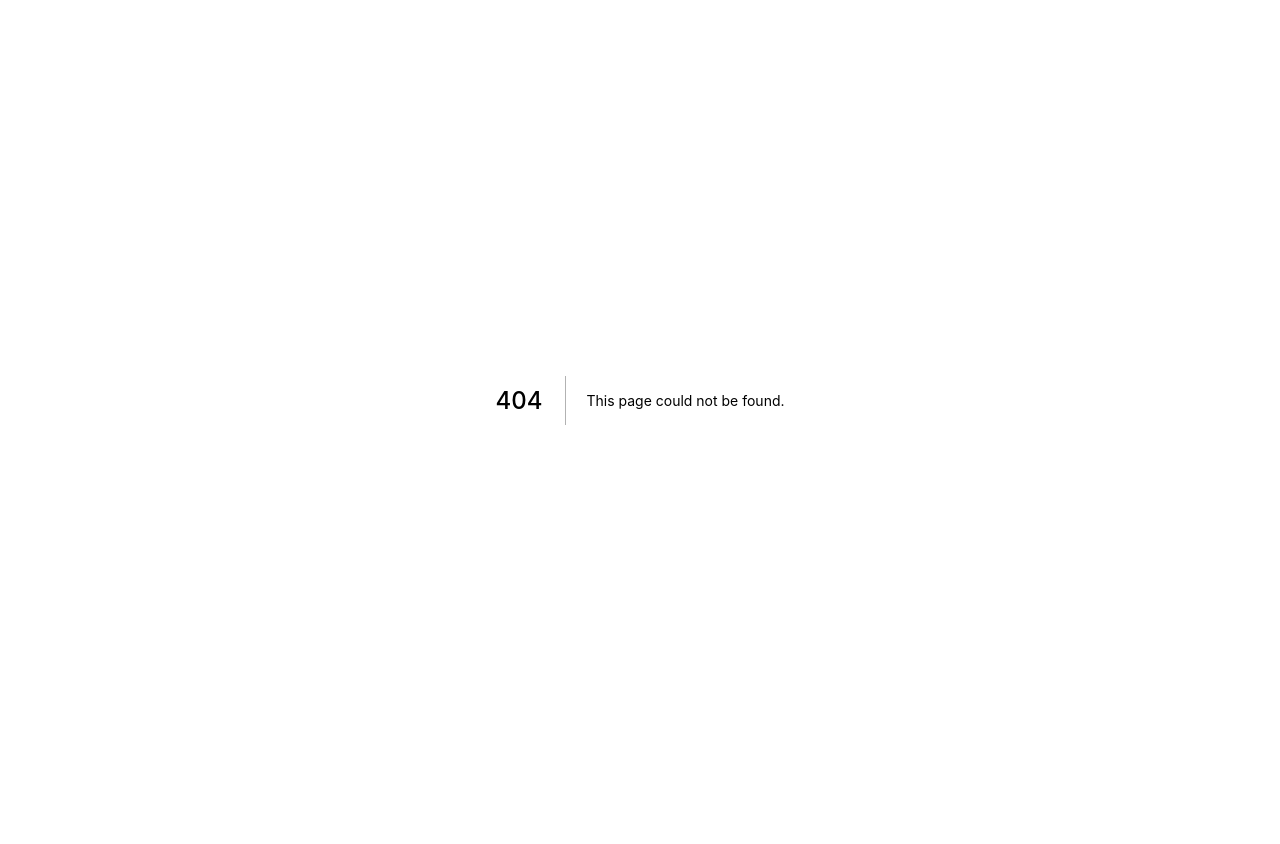
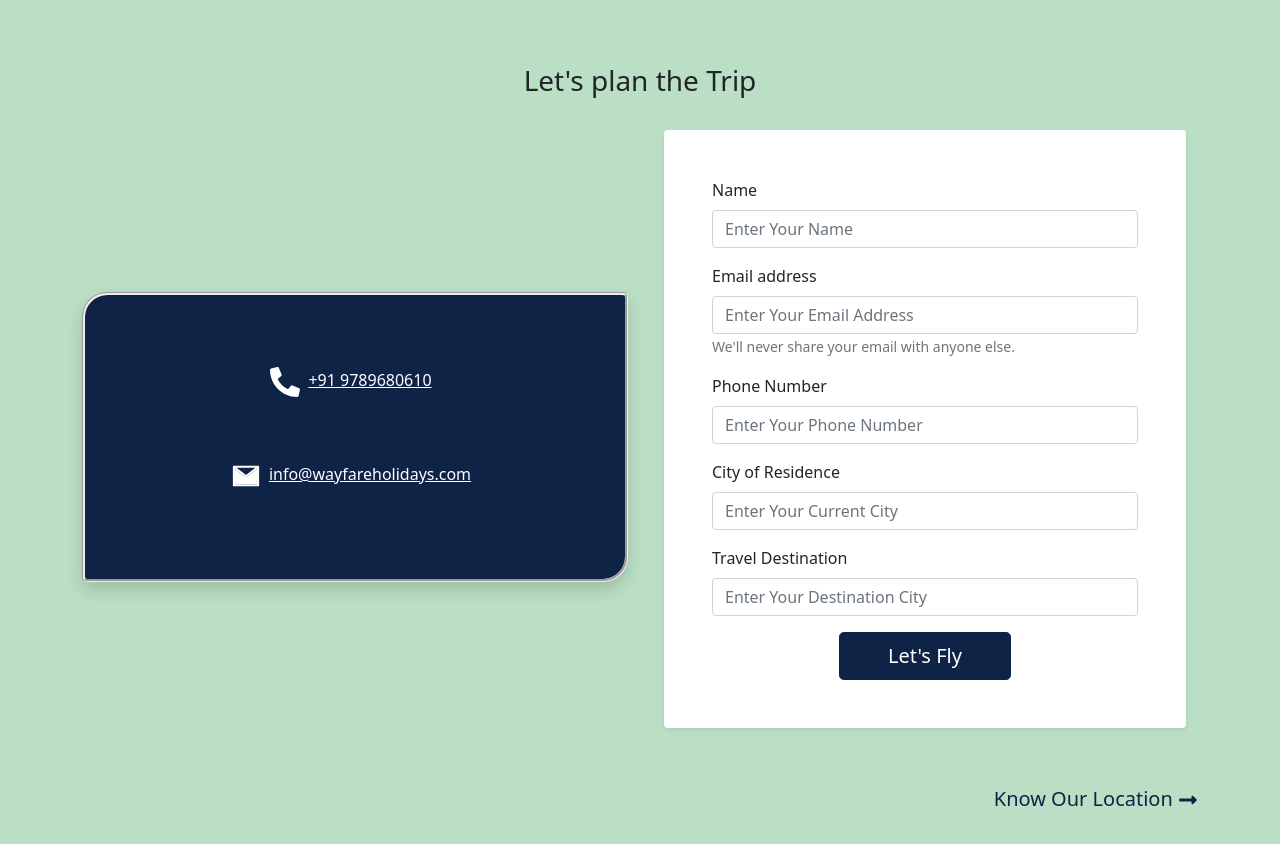
Before and after one commit to shreegowtham27/beta-wayfare, a Next.js app: page /components/contactForm in a window 1280 px wide. Before the commit this address had no page. Before the commit the page ends 800 px from the top, so only its background shows below. Built offline with nearby package versions, Linux system fonts and the light colour scheme.

Commit message:
Updated best practice

```diff
--- a/package.json
+++ b/package.json
@@ -9,6 +9,7 @@
     "lint": "next lint"
   },
   "dependencies": {
+    "@react-aria/ssr": "^3.2.0",
     "bootstrap": "^5.1.3",
     "dotenv": "^16.0.1",
     "mailgun-js": "^0.22.0",
--- a/pages/components/contact.js
+++ b/pages/components/contactForm.js
@@ -2,13 +2,11 @@ import { useState } from 'react';
 import Head from 'next/head';
 import { Form,Button, Container, Col, Row } from 'react-bootstrap';
 import SSRProvider from 'react-bootstrap/SSRProvider';
-// import { ToastContainer,toast } from 'react-nextjs-toast'
-import { ToastContainer, toast } from 'react-toastify';
+import { ToastContainer,toast } from 'react-toastify'
 import 'react-toastify/dist/ReactToastify.css';
 import {FaPhoneAlt} from "react-icons/fa"
 import {AiTwotoneMail} from "react-icons/ai"
 import {FaLongArrowAltRight} from "react-icons/fa"
-import Link from 'next/link';
 
 
 export default function ContactForm() {
@@ -41,14 +39,24 @@ export default function ContactForm() {
 
         if (parseInt(responseData.successCode) === 200){(
             toast.success(responseData.body,{
-                duration: 5,
-                type: "success"
+                position: "top-center",
+                autoClose: 5000,
+                hideProgressBar: false,
+                closeOnClick: true,
+                pauseOnHover: true,
+                draggable: true,
+                progress: undefined,
             })
         )}else{
             console.log(responseData.body)
             toast.error(responseData.body,{
-                duration: 5,
-                type: "error"
+                position: "top-center",
+                autoClose: 5000,
+                hideProgressBar: false,
+                closeOnClick: true,
+                pauseOnHover: true,
+                draggable: true,
+                progress: undefined,
             })
         }
     };
@@ -108,18 +116,8 @@ export default function ContactForm() {
                                     </Form>
                                 </Col>
                             </Row>
-                            <Link href="/contact" style={{textAlign: 'end', fontSize:'20px'}} className="d-block my-3 font-weight-bold text-primary text-decoration-none">Know Our Location <FaLongArrowAltRight/></Link>
-                            <ToastContainer
-                                position="top-center"
-                                autoClose={5000}
-                                hideProgressBar={false}
-                                newestOnTop={false}
-                                closeOnClick
-                                rtl={false}
-                                pauseOnFocusLoss
-                                draggable
-                                pauseOnHover
-                            />
+                            <a href="/contact" style={{textAlign: 'end', fontSize:'20px'}} className="d-block my-3 font-weight-bold text-primary text-decoration-none">Know Our Location <FaLongArrowAltRight/></a>
+                        <ToastContainer />
                     </Container>
                 </main>
             </div>
--- a/pages/components/footer.js
+++ b/pages/components/footer.js
@@ -25,7 +25,7 @@ const Footer = () =>{
 
                 <Row>
                     <ul>
-                        <li><a href="#">Contact us</a></li>
+                        <li><Link href="/contact-us">Contact us</Link></li>
                         <li><Link href="/our-services">Our Services</Link></li>
                         <li><Link href="/privacy-policy">Privacy Policy</Link></li>
                         <li><Link href="/terms-and-conditions">Terms &amp; Conditions</Link></li>
--- a/pages/components/navbar.js
+++ b/pages/components/navbar.js
@@ -24,7 +24,7 @@ const NavBar = () =>{
                         </Nav>
                     </Navbar.Collapse>
                     <Nav id="contact-us">
-                        <Nav.Link id="float-right-button" href="/contact" className="btn text-white btn-primary px-3">Contact Us</Nav.Link>
+                        <Nav.Link id="float-right-button" href="/contact-us" className="btn text-white btn-primary px-3">Contact Us</Nav.Link>
                     </Nav>
             </Container>
         </Navbar>
--- a/pages/contact.js
+++ b/pages/contact-us.js
@@ -1,5 +1,5 @@
 import React from "react"
-import ContactForm from "./components/contact"
+import ContactForm from "./components/contactForm"
 import Footer from "./components/footer"
 import NavBar from "./components/navbar"
 
--- a/pages/index.js
+++ b/pages/index.js
@@ -7,7 +7,7 @@ import MemoryBlock from "./components/memoryblock"
 // import DataFilter from "./components/datafilert"
 import LocationTypes from "./components/locationTypes"
 import { Container } from "react-bootstrap"
-import ContactForm from "./components/contact"
+import ContactForm from "./components/contactForm"
 import Footer from "./components/footer"
 import Testimonials from "./components/testimonial"
 import Services from "./components/services"
--- a/pages/our-services.js
+++ b/pages/our-services.js
@@ -8,7 +8,7 @@ import {RiShieldCrossFill,RiHotelFill} from "react-icons/ri"
 import {BsCurrencyExchange} from "react-icons/bs"
 import {AiFillCar} from "react-icons/ai"
 import {GiCommercialAirplane,GiPikeman,GiRollingSuitcase} from "react-icons/gi"
-import ContactForm from "./components/contact"
+import ContactForm from "./components/contactForm"
 import { NextSeo } from "next-seo"
 
 
```
Also changed, not shown: pages/about.js (+2 -2 lines), 1 other file (tests, documents, lock files or other folders).
